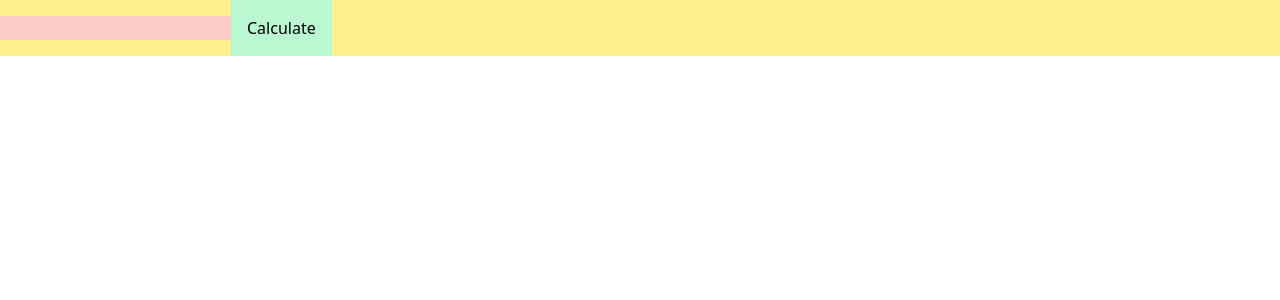
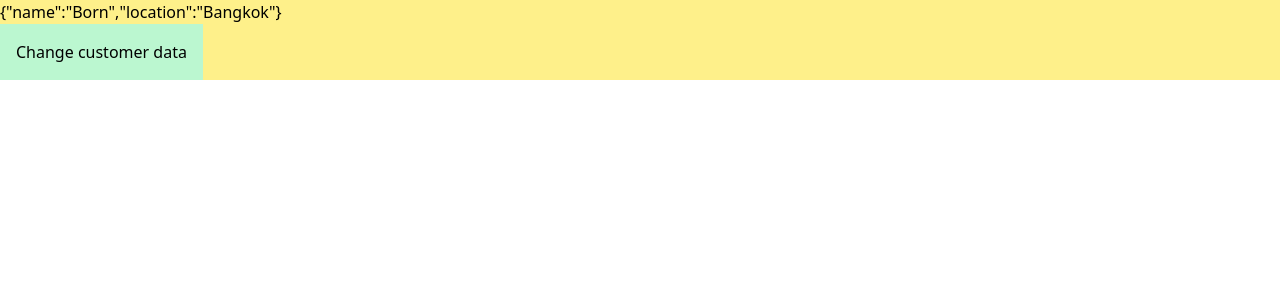
Before and after one commit to soAcademy/workshop-state-and-event, a React (Create React App) app: page / in a window 1280 px wide. Shown: the top 300 px of the page. Built offline with nearby package versions, Linux system fonts and the light colour scheme.

Commit message:
feat:submit workshop

```diff
--- a/src/App.js
+++ b/src/App.js
@@ -10,7 +10,8 @@
 // import State1 from "./States/State1";
 // import State2 from "./States/State2";
 // import State3 from "./States/State3";
-import State4 from "./States/State4";
+// import State4 from "./States/State4";
+import State5 from "./States/State5";
 
 const App = () => {
   return (
@@ -26,7 +27,8 @@ const App = () => {
       {/* <State1 /> */}
       {/* <State2 /> */}
       {/* <State3 /> */}
-      <State4 />
+      {/* <State4 /> */}
+      <State5 />
     </div>
   );
 };
--- /dev/null
+++ b/src/States/State5.js
@@ -0,0 +1,24 @@
+import React, { useState } from "react";
+
+const State5 = () => {
+  const [customer, setCustomer] = useState({
+    name: "Born",
+    location: "Bangkok",
+  });
+
+  return (
+    <div className="bg-yellow-200">
+      <div>{JSON.stringify(customer)}</div>
+      <div>
+        <button
+          className="p-4 bg-green-200"
+          onClick={() => setCustomer({ name: "Jam", location: "Nonthaburi" })}
+        >
+          Change customer data
+        </button>
+      </div>
+    </div>
+  );
+};
+
+export default State5;
```
